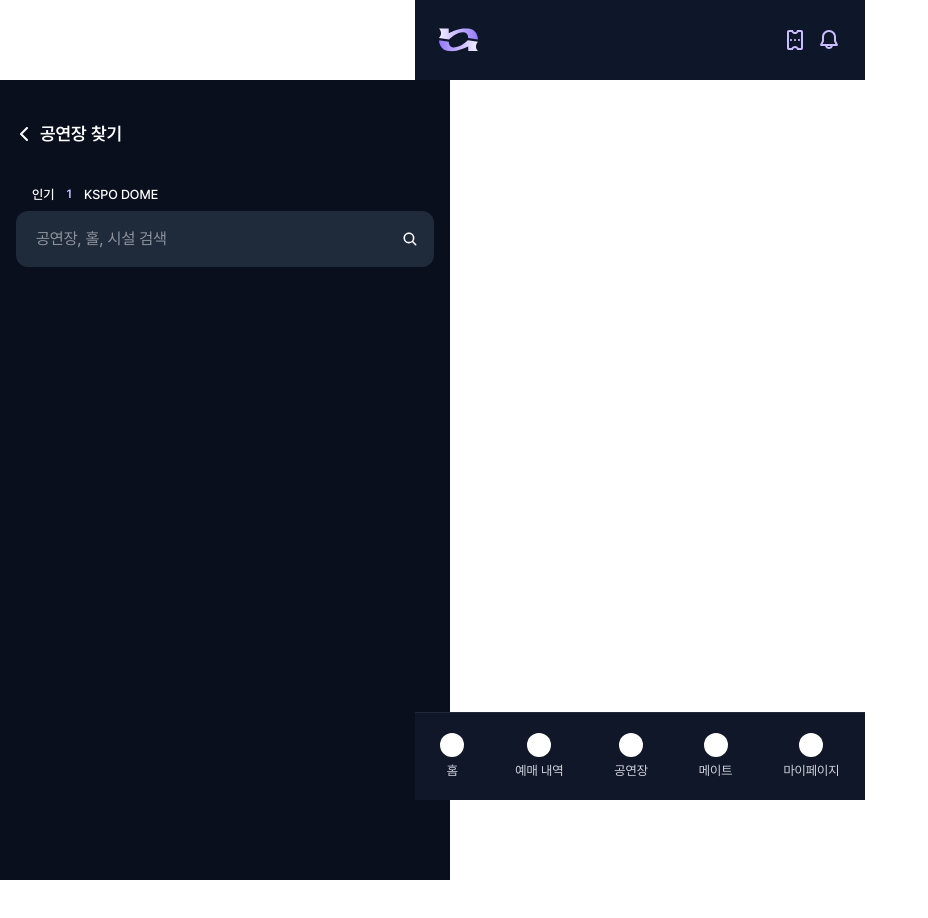
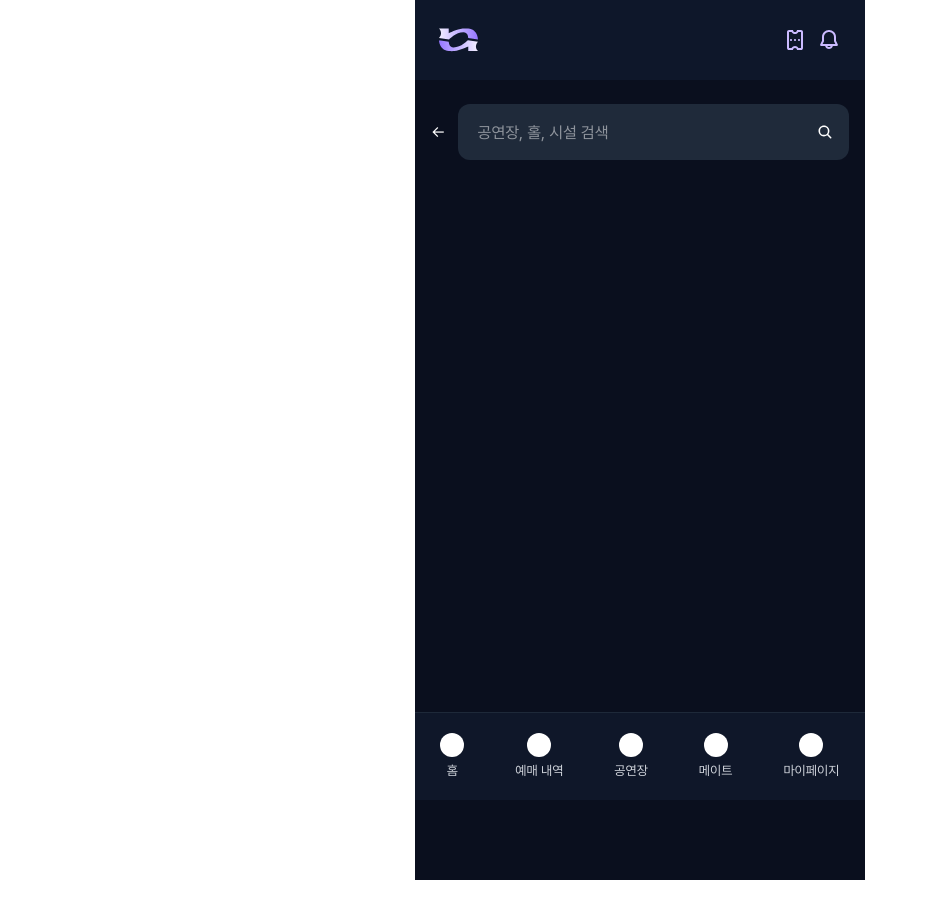
Before and after one commit to Co-N-next/CoNnext-FE, a React (Vite) app in the folder coNnext/: page /search in a window 1280 px wide. Shown: the top 918 px of the page, without its empty margins (0-928 px from the left). Built offline with nearby package versions, Linux system fonts and the light colour scheme; a web font is replaced by a local one.

Commit message:
[#12] feat : SearchHall 페이지 구현

```diff
--- a/coNnext/src/components/NearbyBanner.tsx
+++ b/coNnext/src/components/NearbyBanner.tsx
@@ -1,4 +1,4 @@
-// components/NearbyBanner.tsx
+// /components/NearbyBanner.tsx
 type Props = {
   count?: number;
   place: string;
--- a/coNnext/src/components/VenueCard.tsx
+++ b/coNnext/src/components/VenueCard.tsx
@@ -5,6 +5,7 @@ type VenueCardProps = {
   isToday?: boolean;
   isNew?: boolean;
 };
+//
 const VenueCard = ({ image, title, place, isToday, isNew }: VenueCardProps) => {
   return (
     <div className="border border-white/20 text-white rounded-xl w-full">
--- a/coNnext/src/components/layout/BareLayout.tsx
+++ b/coNnext/src/components/layout/BareLayout.tsx
@@ -1,4 +1,4 @@
-// components/layout/BareLayout.tsx
+// components/layout/BareLayout.tsxㅇㄹㄱ
 import React from "react";
 import { Outlet } from "react-router-dom";
 
--- a/coNnext/src/components/layout/Layout.tsx
+++ b/coNnext/src/components/layout/Layout.tsx
@@ -1,16 +1,17 @@
-import React from 'react';
-import { Outlet } from 'react-router-dom';
-import Header from './Header';
-import Footer from './Footer';
+import React from "react";
+import { Outlet } from "react-router-dom";
+import Header from "./Header";
+import Footer from "./Footer";
 
 const Layout: React.FC = () => {
   return (
-    <div className="min-h-screenflex justify-center">
+    //수정: screenflex ->screen flex로 띄워쓰기함
+    <div className="min-h-screen flex justify-center">
       <div className="w-full max-w-[450px] min-h-screen flex flex-col relative">
         <Header />
 
         <main className="flex-1 w-full overflow-y-auto pt-20 pb-24 ">
-         <Outlet />
+          <Outlet />
         </main>
         <Footer />
       </div>
--- a/coNnext/src/pages/findHall/FindHall.tsx
+++ b/coNnext/src/pages/findHall/FindHall.tsx
@@ -15,7 +15,7 @@ const isToday = (date: string) => {
 
 /* =========================
  * mock / summary data
- * ========================= */
+ * ========================== */
 const nearbySummary = {
   hasNearbyVenues: true,
   count: 2,
--- a/coNnext/src/pages/findHall/SearchHall.tsx
+++ b/coNnext/src/pages/findHall/SearchHall.tsx
@@ -1,6 +1,3 @@
-import backButton from "../../assets/logo/BackButton.svg";
-import { IoCheckmark } from "react-icons/io5";
-
 import { useEffect, useState } from "react";
 import { useNavigate } from "react-router-dom";
 import { IoSearch } from "react-icons/io5";
@@ -25,52 +22,11 @@ const SearchHall = () => {
   const [search, setSearch] = useState("");
   const [recentKeywords, setRecentKeywords] = useState<string[]>([]);
 
-  // ⭐ 변경: 정렬 상태 추가
-  const [sort, setSort] = useState<"accuracy" | "latest">("accuracy");
-  //이건 정렬을 하기 위해서가 아니라 지금 유저가 어떤 정렬을 선택했는지 기억하기 위해서 필요해.
-
   const debouncedValue = useDebounce(search, 1000);
 
   const { data = [] } = useGetList({
     search: debouncedValue,
   });
-
-  const MockData = {
-    status: true,
-    statusCode: 200,
-    message: "요청 성공",
-    data: {
-      popularVenue: {
-        id: 1,
-        title: "KSPO DOME",
-      },
-      searchResult: {
-        keyword: "핸드볼 경기장",
-        totalCount: 112,
-        sort: "latest",
-        items: [
-          {
-            id: 1,
-            title: "KSPO DOME",
-            place: "서울특별시 송파구",
-            image:
-              "https://images.unsplash.com/photo-1506157786151-b8491531f063",
-            isNew: true,
-            date: "2026-01-13",
-          },
-          {
-            id: 2,
-            title: "잠실 주경기장",
-            place: "서울특별시 송파구",
-            image:
-              "https://images.unsplash.com/photo-1522770179533-24471fcdba45",
-            isNew: false,
-            date: "2026-01-10",
-          },
-        ],
-      },
-    },
-  };
 
   /* 최근 검색어 초기 로딩 */
   useEffect(() => {
@@ -108,50 +64,18 @@ const SearchHall = () => {
     setRecentKeywords(filtered);
   };
 
-  /* 전체 삭제 */
+  /* 전체 삭제 ✅ (이게 빠져 있었음) */
   const handleClearAll = () => {
     RECENT_KEYS.forEach((key) => localStorage.removeItem(key));
     setRecentKeywords([]);
   };
 
-  // ⭐ 변경: 정렬된 데이터 (UI용 가짜 정렬)
-  const sortedData = [...data].sort((a: any, b: any) => {
-    if (sort === "latest") {
-      return new Date(b.date).getTime() - new Date(a.date).getTime();
-    }
-    return 0; // 정확도순 = 서버에서 내려준 순서 유지
-  });
-
   return (
     <div className="min-h-screen bg-[#0a0f1e] text-white px-4 py-6">
-      {/* 뒤로가기 */}
-      <button
-        onClick={() => navigate(-1)}
-        className="flex items-center justify-center"
-      >
-        <div className="flex items-center gap-3 py-4 px-1 justify-between">
-          <img src={backButton} alt="back" width={8} height={8} />
-          <h1 className="font-pretendard text-[18px] font-semibold">
-            공연장 찾기
-          </h1>
-        </div>
-      </button>
-      <div
-        className="
-    px-4 pt-6 pb-2 flex items-center gap-2
-    font-pretendard text-[13px] font-medium leading-[120%]
-  "
-      >
-        인기
-        {/* 1만 다르게 */}
-        <span className="px-1  text-[#CBBBFF]  text-[12px] font-semibold">
-          1
-        </span>
-        {MockData.data.popularVenue.title}
-      </div>
+      {/* 상단 검색 */}
+      <div className="flex items-center gap-3 mb-4">
+        <button onClick={() => navigate(-1)}>←</button>
 
-      {/* 검색 */}
-      <div className="flex items-center gap-3 mb-4">
         <div className="relative flex-1">
           <input
             autoFocus
@@ -161,23 +85,34 @@ const SearchHall = () => {
             className="h-[56px] w-full rounded-xl bg-[#1F2A3A]
                        pl-5 pr-14 outline-none"
           />
+
           <IoSearch className="absolute right-4 top-1/2 -translate-y-1/2" />
         </div>
       </div>
 
       {/* 최근 검색어 */}
       {search === "" && recentKeywords.length > 0 && (
-        <section className="px-4">
-          <div className="mb-8 flex items-center justify-between text-[13px] text-gray-400">
-            <span>최근 검색</span>
-            <button onClick={handleClearAll}>전체 삭제</button>
+        <section>
+          <div className="mb-3 flex items-center justify-between">
+            <h2 className="text-sm text-gray-400">최근 검색</h2>
+            <button
+              onClick={handleClearAll}
+              className="text-xs text-gray-500 hover:text-gray-300"
+            >
+              전체 삭제
+            </button>
           </div>
 
           <ul className="space-y-2">
             {recentKeywords.map((keyword) => (
-              <li key={keyword} className="flex items-center justify-between">
-                <span className="text-[16px]">{keyword}</span>
-                <button onClick={() => handleRemoveKeyword(keyword)}>✕</button>
+              <li key={keyword} className="flex justify-between items-center">
+                <span>{keyword}</span>
+                <button
+                  onClick={() => handleRemoveKeyword(keyword)}
+                  className="text-gray-500 hover:text-white"
+                >
+                  ✕
+                </button>
               </li>
             ))}
           </ul>
@@ -186,52 +121,18 @@ const SearchHall = () => {
 
       {/* 검색 결과 */}
       {search && (
-        <section className="mt-6 space-y-4">
-          {/* ⭐ 변경: 정렬 버튼 UI */}
-          <div className="flex justify-between w-full">
-            <span>검색결과 {MockData.data.searchResult.totalCount}건</span>
-
-            <div className="flex items-center gap-4">
-              {/* 최신순 */}
-              <button
-                onClick={() => setSort("latest")}
-                className={`flex items-center gap-1 text-sm ${
-                  sort === "latest" ? "text-white font-medium" : "text-gray-400"
-                }`}
-              >
-                {sort === "latest" && <IoCheckmark size={14} />}
-                최신순
-              </button>
-
-              {/* 정확도순 */}
-              <button
-                onClick={() => setSort("accuracy")}
-                className={`flex items-center gap-1 text-sm ${
-                  sort === "accuracy"
-                    ? "text-white font-medium"
-                    : "text-gray-400"
-                }`}
-              >
-                {sort === "accuracy" && <IoCheckmark size={14} />}
-                정확도순
-              </button>
-            </div>
-          </div>
-
-          <div className="px-2">
-            <div className="grid grid-cols-2 gap-x-5 gap-y-4 justify-items-center scrollbar-transparent">
-              {sortedData.map((item: any) => (
+        <section className="mt-6 grid grid-cols-2 gap-3">
+          {data.map((item: any) => (
+            <div key={item.id} className="scale-[0.95]">
               <VenueCard
-                  key={item.id}
                 image={item.image}
                 title={item.title}
                 place={item.place}
                 isToday={false}
                 isNew={item.isNew}
               />
+            </div>
           ))}
-            </div>
-          </div>
         </section>
       )}
     </div>
```
Lines whose indentation alone changed are shown as unchanged.
